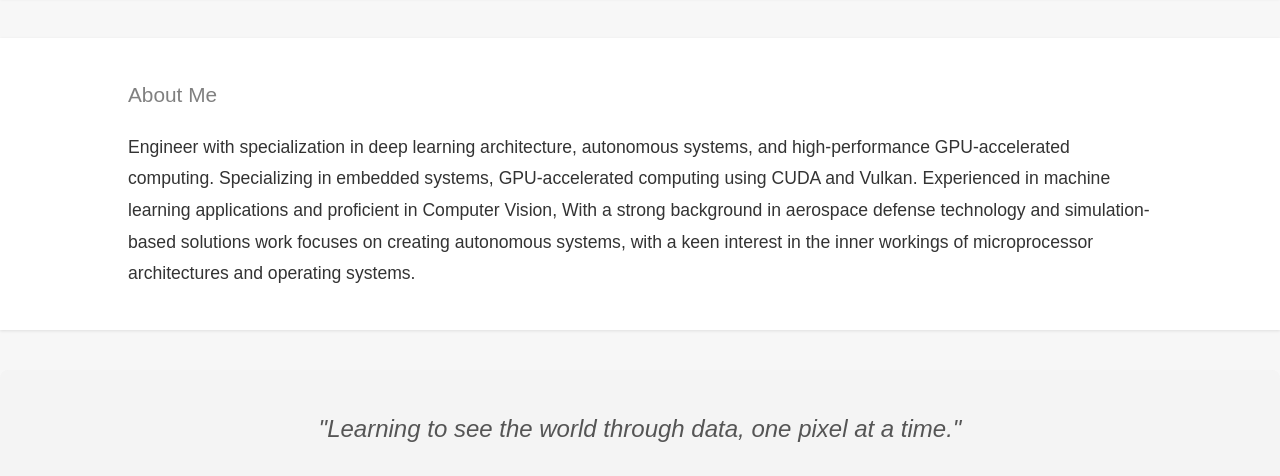
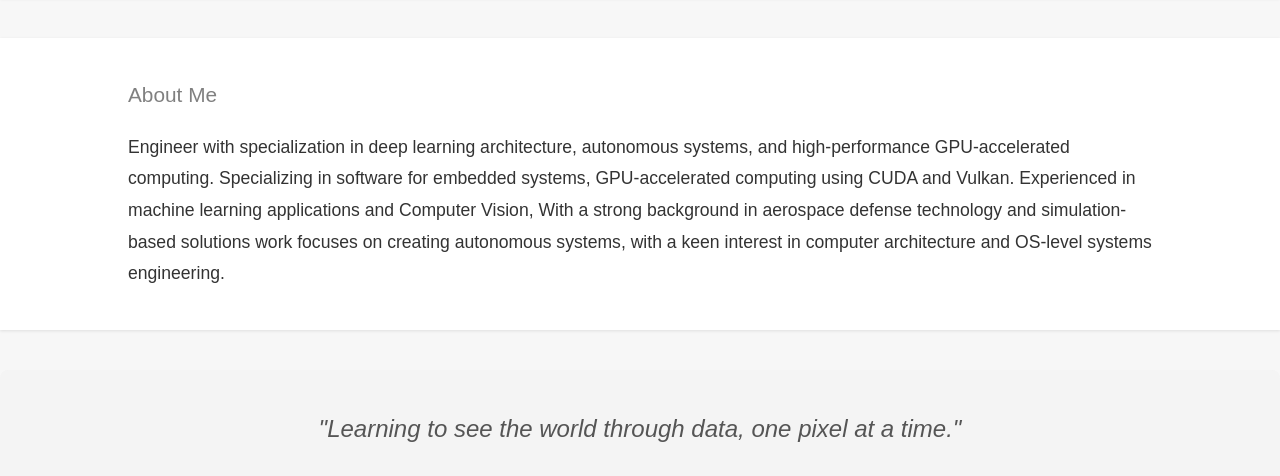
Before and after one commit to joery0x3b800001/portfolio-website, a plain HTML site: page index.html in a window 1280 px wide. Shown: the part 324-800 px from the top of the page. Drawn offline with Linux system fonts and the light colour scheme; a script that the page names is missing.

Commit message:
changed description

```diff
--- a/index.html
+++ b/index.html
@@ -32,10 +32,10 @@
       <h2>About Me</h2>
       <p>
         Engineer with specialization in deep learning architecture, autonomous systems, and high-performance GPU-accelerated
-        computing. Specializing in embedded systems, GPU-accelerated computing using CUDA and Vulkan. Experienced in machine
-        learning applications and proficient in Computer Vision, With a strong background in aerospace defense technology and
-        simulation-based solutions work focuses on creating autonomous systems, with a keen interest in the inner workings of
-        microprocessor architectures and operating systems.
+        computing. Specializing in software for embedded systems, GPU-accelerated computing using CUDA and Vulkan. Experienced
+        in machine learning applications and Computer Vision, With a strong background in aerospace defense technology and
+        simulation-based solutions work focuses on creating autonomous systems, with a keen interest in computer architecture
+        and OS-level systems engineering.
       </p>
     </div>
   </section>
```
